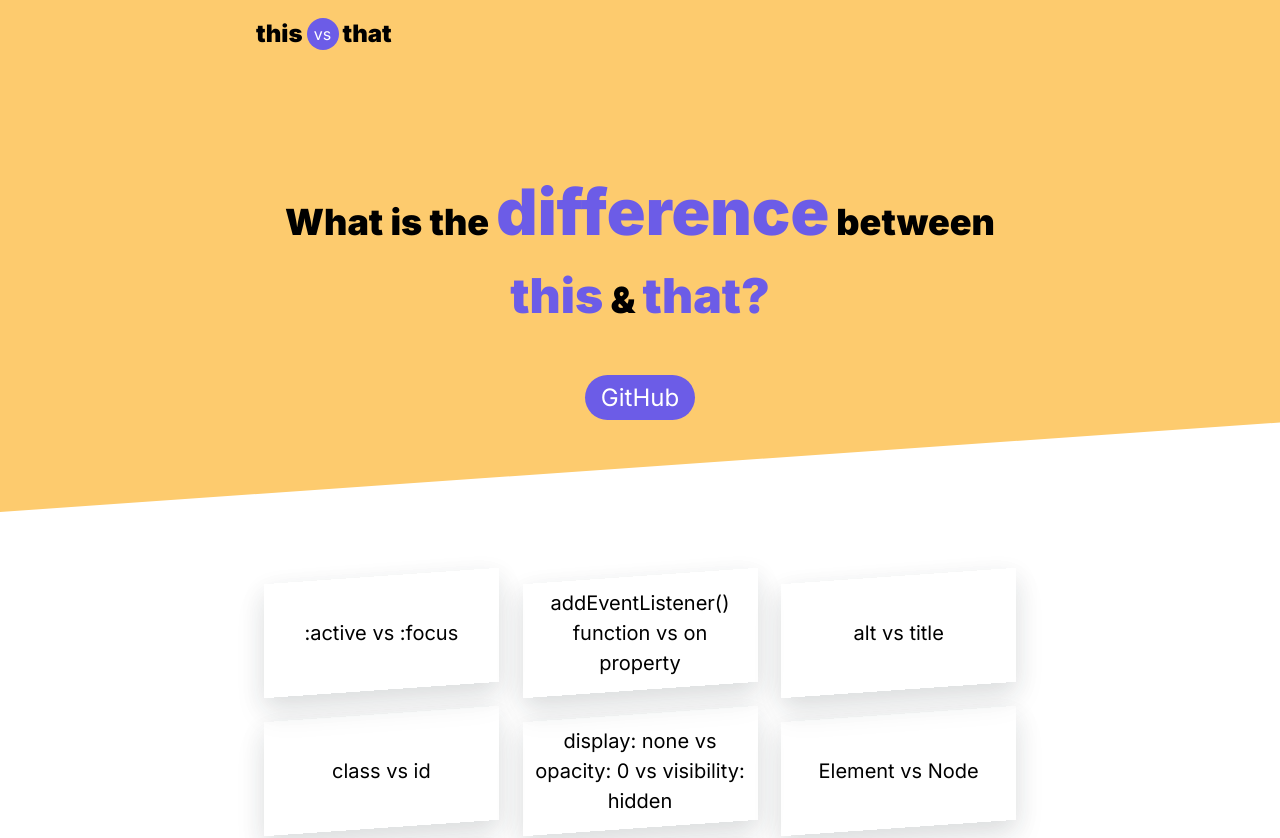
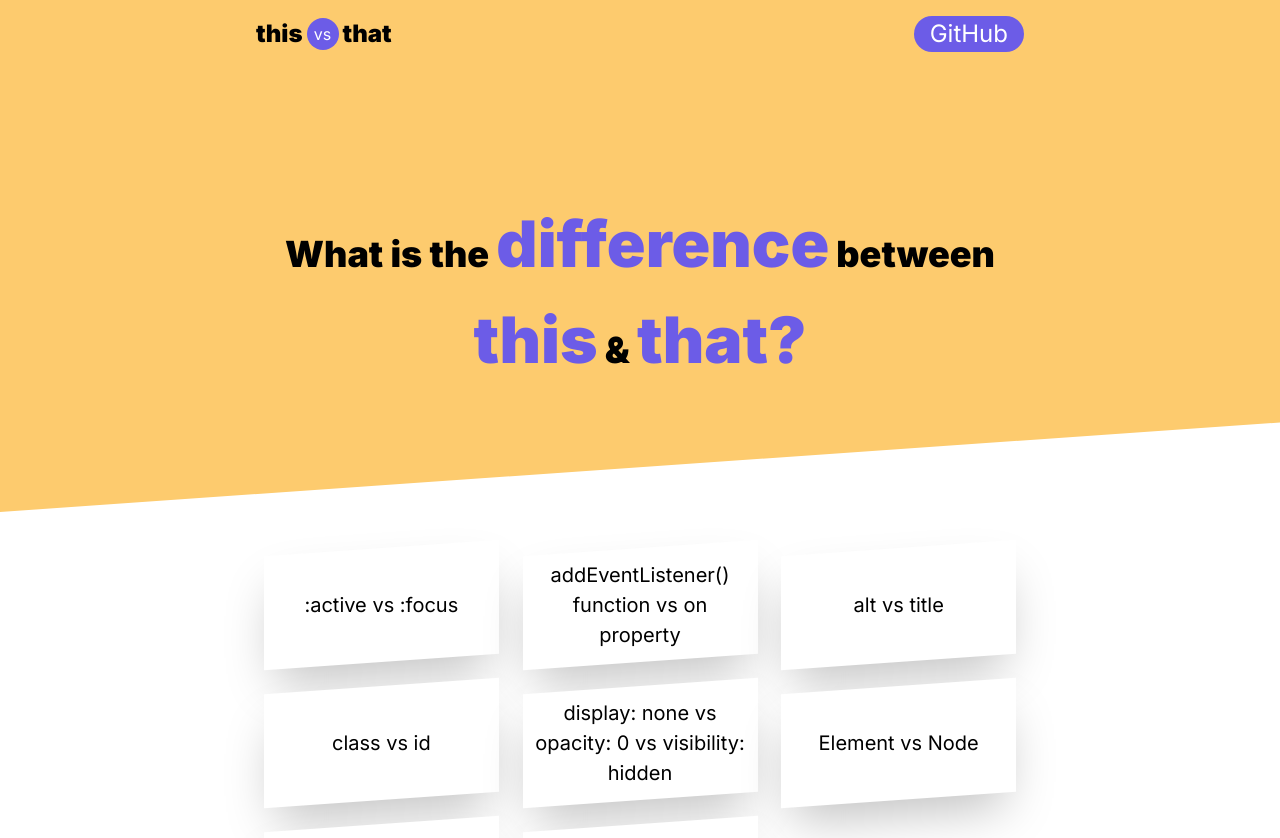
Before and after one commit to phuocng/this-vs-that, a React app: page / in a window 1280 px wide. Shown: the top 838 px of the page. Built offline with nearby package versions, Linux system fonts and the light colour scheme.

Commit message:
Tweak post layout

```diff
--- a/client/pages/HomePage.tsx
+++ b/client/pages/HomePage.tsx
@@ -13,26 +13,12 @@ const HomePage = () => {
                 <meta name='description' content='What is the difference between ___ and ___ in the front-end development?' />
             </Helmet>
 
-            <h2 className='font-semibold mt-24 text-center text-2xl sm:text-4xl px-1'>
+            <h2 className='font-semibold mt-32 text-center text-2xl sm:text-4xl px-1'>
                 What is the <span className='sm:text-6xl' style={{ color: '#6C5CE7' }}>difference</span> between
             </h2>
-            <h2 className='text-2xl sm:text-4xl font-bold mb-12 text-center'>
-                <span className='sm:text-5xl' style={{ color: '#6C5CE7' }}>this</span> & <span className='sm:text-5xl' style={{ color: '#6C5CE7' }}>that?</span>
+            <h2 className='text-2xl sm:text-4xl mb-40 font-bold mb-12 text-center'>
+                <span className='sm:text-6xl' style={{ color: '#6C5CE7' }}>this</span> & <span className='sm:text-6xl' style={{ color: '#6C5CE7' }}>that?</span>
             </h2>
-
-            <div className="mb-40 text-center">
-                <a
-                    className="text-2xl text-white px-4 py-2 rounded-full"
-                    href="https://github.com/phuoc-ng/this-vs-that"
-                    rel="noopener noreferrer"
-                    target="_blank"
-                    style={{
-                        backgroundColor: '#6C5CE7',
-                    }}
-                >
-                    GitHub
-                </a>
-            </div>
 
             <div className='ml-auto mr-auto max-w-4xl'>
                 <div className='flex flex-wrap -ml-1 -mr-1'>
@@ -48,10 +34,10 @@ const HomePage = () => {
                                     className='h-full text-xl relative flex flex-col justify-center items-center p-3'
                                 >
                                     <div
-                                        className='absolute h-full left-0 top-0 w-full'
+                                        className='absolute bg-white h-full left-0 top-0 w-full shadow-2xl'
                                         style={{
-                                            boxShadow: 'rgba(38, 50, 56, 0.08) 0px 1rem 2rem, rgba(38, 50, 56, 0.1) 0px 0.5rem 1.5rem',
                                             transform: 'skewY(-4deg)',
+                                            zIndex: -1,
                                         }}
                                     />
                                     <h2>{post.title}</h2>
--- a/client/pages/Layout.tsx
+++ b/client/pages/Layout.tsx
@@ -30,6 +30,17 @@ const Layout: React.FC<{}> = ({ children }) => {
                             <div className='mx-1 h-8 inline-flex items-center justify-center rounded-full text-white w-8' style={{ backgroundColor: '#6C5CE7' }}>vs</div>
                             <div className='font-semibold text-2xl'>that</div>
                         </Link>
+                        <a
+                            className="text-2xl text-white px-4 rounded-full"
+                            href="https://github.com/phuoc-ng/this-vs-that"
+                            rel="noopener noreferrer"
+                            target="_blank"
+                            style={{
+                                backgroundColor: '#6C5CE7',
+                            }}
+                        >
+                            GitHub
+                        </a>
                     </div>
                     {children}
                 </div>
--- a/client/pages/PostLayout.tsx
+++ b/client/pages/PostLayout.tsx
@@ -24,7 +24,7 @@ const PostLayout: React.FC<PostLayoutProps> = ({ children, slug }) => {
 
             <h1 className='font-semibold mt-24 mb-4 text-center text-3xl lg:text-5xl px-1'>{title}</h1>
 
-            <div className="mb-16 text-center">
+            <div className="mb-32 text-center">
                 <a
                     className="text-2xl bg-gray-400 px-4 py-2 text-white rounded-full"
                     href={`https://github.com/phuoc-ng/this-vs-that/blob/master/client/posts/${slug}/index.tsx`}
@@ -38,7 +38,14 @@ const PostLayout: React.FC<PostLayoutProps> = ({ children, slug }) => {
                 </a>
             </div>
 
-            <div className='mb-16'>
+            <div className='mb-16 px-4 py-12 relative'>
+                <div
+                    className='absolute bg-white h-full left-0 top-0 w-full shadow-2xl'
+                    style={{
+                        transform: 'skewY(-4deg)',
+                        zIndex: -1,
+                    }}
+                />
                 {children}
             </div>
             {index > 0 && (
```
